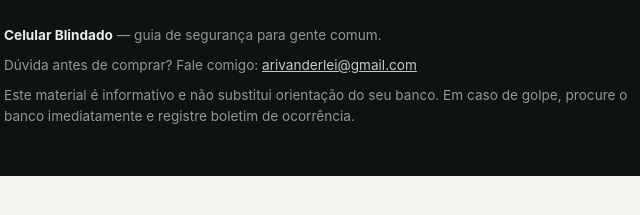
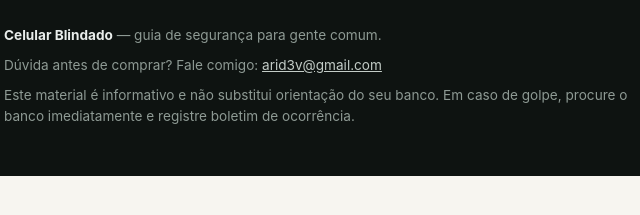
Before and after one commit to Ari-d3v/celular-blindado, a plain HTML site: page index.html in a window 1280 px wide. Shown: the part 4667-4882 px from the top of the page, 306-946 px from the left. Drawn offline with Linux system fonts and the light colour scheme.

Commit message:
Rodapé: e-mail de contato correto (arid3v@gmail.com).

```diff
--- a/index.html
+++ b/index.html
@@ -271,7 +271,7 @@
 <footer>
   <div class="wrap">
     <p><strong style="color:#e9edeb">Celular Blindado</strong> — guia de segurança para gente comum.</p>
-    <p>Dúvida antes de comprar? Fale comigo: <a href="mailto:arivanderlei@gmail.com">arivanderlei@gmail.com</a></p>
+    <p>Dúvida antes de comprar? Fale comigo: <a href="mailto:arid3v@gmail.com">arid3v@gmail.com</a></p>
     <p>Este material é informativo e não substitui orientação do seu banco. Em caso de golpe, procure o banco imediatamente e registre boletim de ocorrência.</p>
   </div>
 </footer>
```
